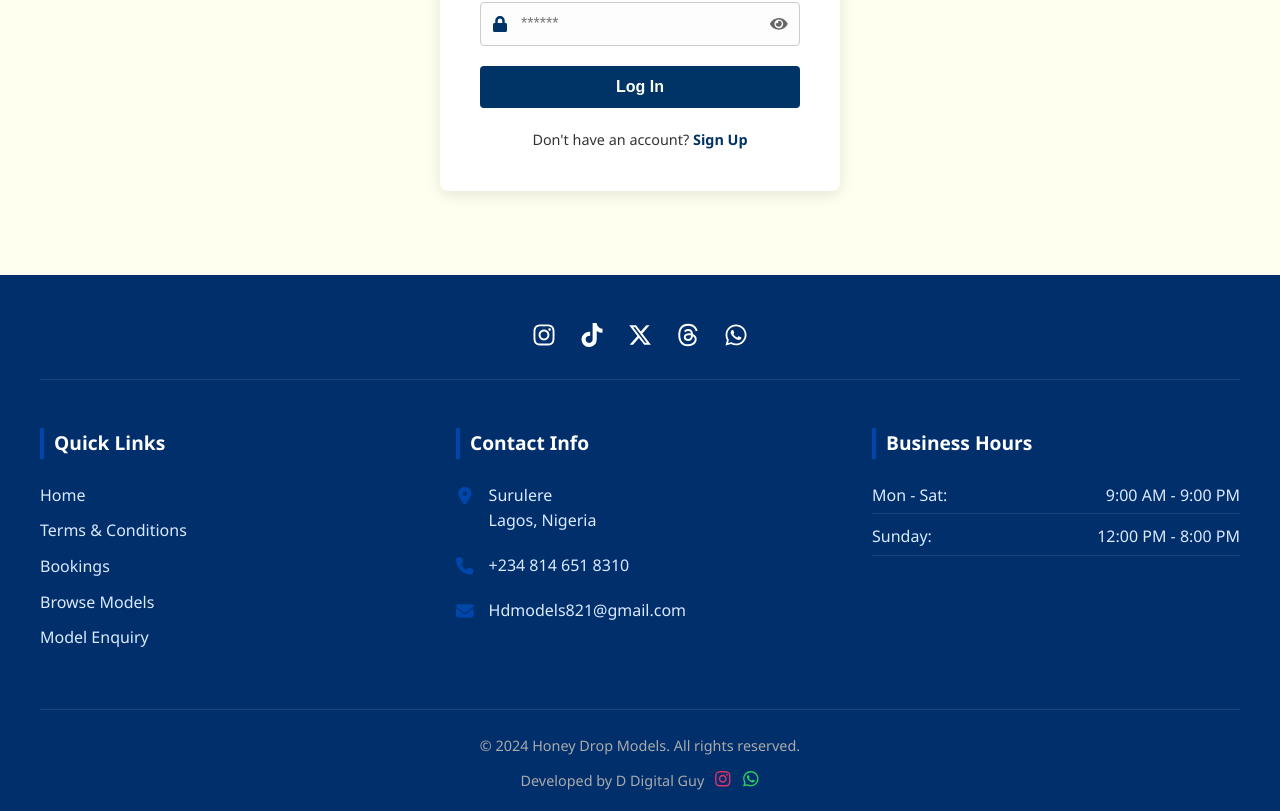
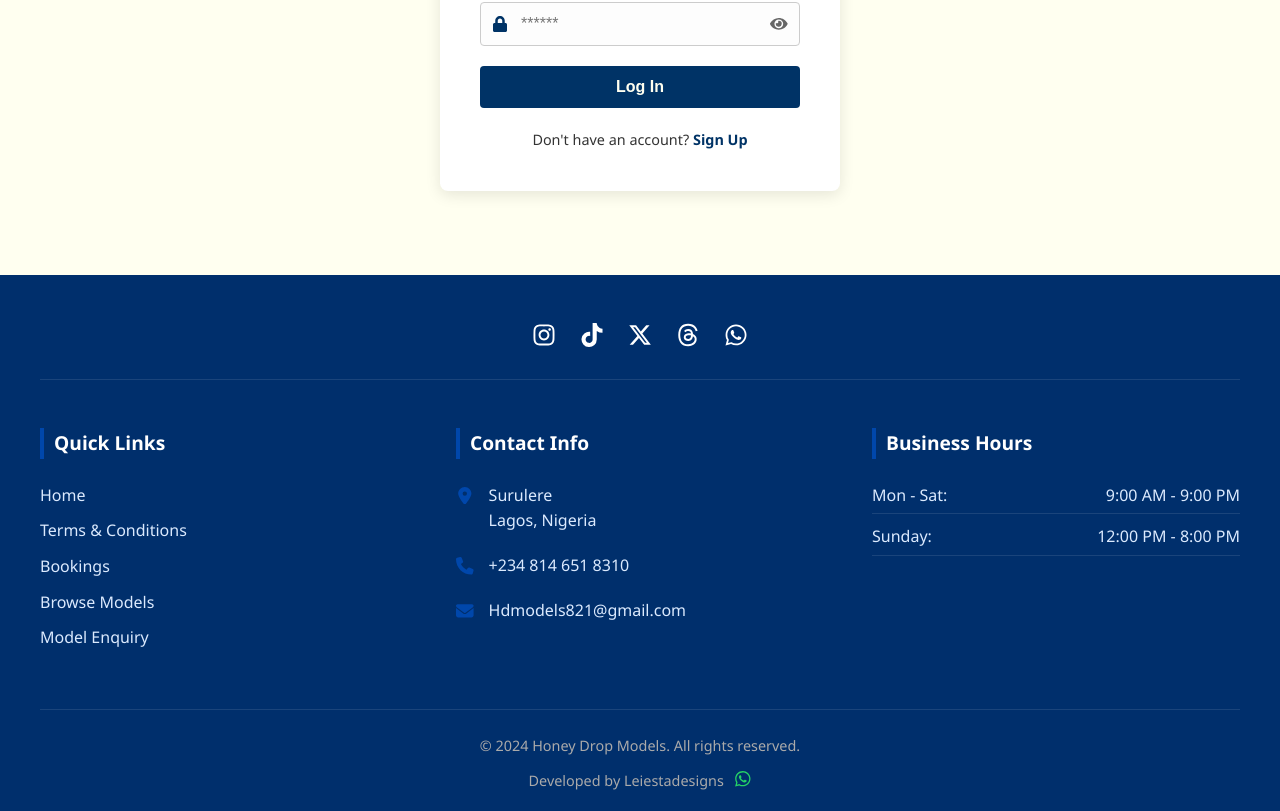
Before and after one commit to jojo-449/HD-Main, a React (Vite) app in the folder honey-drop-agency/client/: page /login in a window 1280 px wide. Shown: the part 325-1136 px from the top of the page. Built offline with nearby package versions, Linux system fonts and the light colour scheme.

Commit message:
Update frontend

```diff
--- a/honey-drop-agency/client/src/components/Footer.jsx
+++ b/honey-drop-agency/client/src/components/Footer.jsx
@@ -102,13 +102,11 @@ const Footer = () => {
 
           {/* Developer Credit */}
           <div className="developer-credit">
-            <span>Developed by D Digital Guy</span>
+            <span>Developed by Leiestadesigns</span>
 
-            <a href="https://www.instagram.com" target="_blank" rel="noreferrer" aria-label="Developer Instagram" style={{ color: '#E1306C' }}>
-              <FaInstagram />
-            </a>
 
-            <a href="https://wa.me/+2348036232204" target="_blank" rel="noreferrer" aria-label="Developer WhatsApp" style={{ color: '#25D366' }}>
+
+            <a href="https://wa.me/+2349018912194" target="_blank" rel="noreferrer" aria-label="Developer WhatsApp" style={{ color: '#25D366' }}>
               <FaWhatsapp />
             </a>
           </div>
```
